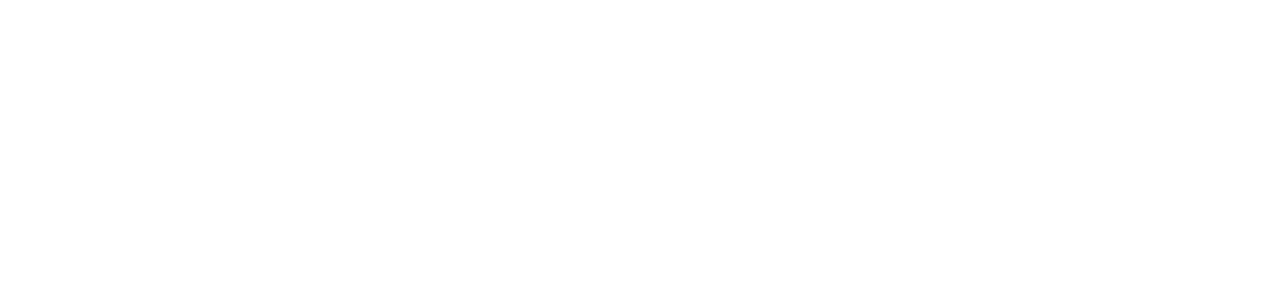
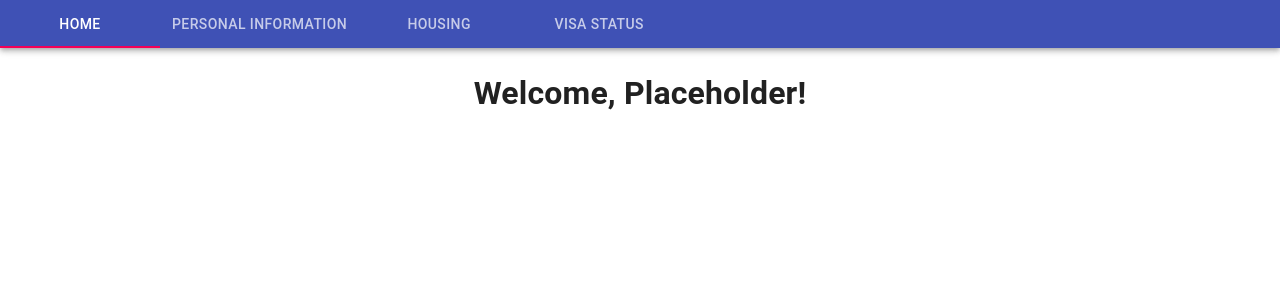
Before and after one commit to Staff-Management/Staff-Management, a React (Create React App) app in the folder frontend/: page /Home in a window 1280 px wide. Before the commit this address had no page. Shown: the top 300 px of the page. Built offline with nearby package versions, Linux system fonts and the light colour scheme.

Commit message:
Home Page implemented

```diff
--- a/frontend/package.json
+++ b/frontend/package.json
@@ -5,6 +5,7 @@
   "dependencies": {
     "@emotion/react": "^11.7.1",
     "@emotion/styled": "^11.6.0",
+    "@material-ui/core": "^4.12.3",
     "@mui/icons-material": "^5.2.5",
     "@mui/material": "^5.2.6",
     "@reduxjs/toolkit": "^1.7.1",
--- a/frontend/src/App.js
+++ b/frontend/src/App.js
@@ -10,6 +10,11 @@ import GuardedRoute from './guardedroute/GuardedRoute';
 import Onboarding from './features/onboarding/Onboarding';
 import SignUp from './features/signup/SignUp';
 import Login from './features/login/Login'
+import Navigation from './main/navigation/navigation'
+import Visa from './main/visa/visa'
+import PersonalInformation from './main/personal/personal'
+import Housing from './main/housing/housing'
+
 
 function App() {
   const dispatch = useDispatch();
@@ -24,7 +29,7 @@ function App() {
   return (
     <BrowserRouter>
       <Routes>
-        <Route path="/Login" element={<Login />}/>
+        {/* <Route path="/Login" element={<Login />}/>
         <Route
           path="/"
           element={
@@ -32,7 +37,11 @@ function App() {
             <SignUp />
           </GuardedRoute>
           }
-        />
+        /> */}
+        <Route path="/Home" element={<Navigation />}/>
+        <Route path="/Visa" element={<Visa />}/>
+        <Route path="/Personal" element={<PersonalInformation />}/>
+        <Route path="/Housing" element={<Housing />}/>
         {/* <Route
           path="/"
           element={<Onboarding />}
--- /dev/null
+++ b/frontend/src/main/home/home.jsx
@@ -0,0 +1,7 @@
+const Home = () => {
+    return (
+        <center><h1>Welcome, Placeholder!</h1></center>
+     );
+}
+
+export default Home;
--- /dev/null
+++ b/frontend/src/main/housing/housing.jsx
@@ -0,0 +1,7 @@
+const Housing = () => {
+    return (
+        <h2>Housing</h2>
+     );
+}
+
+export default Housing;
--- /dev/null
+++ b/frontend/src/main/navigation/navigation.jsx
@@ -0,0 +1,56 @@
+import React from 'react';
+import {Tabs, Tab, AppBar} from '@material-ui/core';
+import CssBaseline from '@mui/material/CssBaseline';
+import PersonalInformation from '../personal/personal';
+import Housing from '../housing/housing';
+import Visa from '../visa/visa';
+import Home from '../home/home'
+
+
+function Navigation(props) {
+    // const {match, history} = props;
+    // const { params } = match;
+    // const { page } = params;
+
+    const tabNameToIndex = {
+        0: 'Home',
+        1: 'PersonalInformation',
+        2: 'Housing',
+        3: 'Visa',
+    }
+
+    const indexToTabName = {
+        Home: 0,
+        PersonalInformation: 1,
+        Housing: 2,
+        Visa: 3,
+    }
+
+    const [seletedTab, setSelectedTab] = React.useState(0);
+
+    const handleChange = (event, newValue) => {
+        // history.push(`/${tabNameToIndex[newValue]}`)
+        setSelectedTab(newValue);
+    };
+
+    return (
+    <div>
+    <CssBaseline />
+    <AppBar position="static">
+        <Tabs value={seletedTab} onChange={handleChange}>
+            <Tab label="Home" />
+            <Tab label="Personal Information" />
+            <Tab label="Housing"  />
+            <Tab label="Visa Status"  />
+        </Tabs>
+    </AppBar>
+        {seletedTab === 0 && <Home/>}
+        {seletedTab === 1 && <PersonalInformation/>}
+        {seletedTab === 2 && <Housing/>}
+        {seletedTab === 3 && <Visa/>}
+
+    </div>
+    );
+}
+
+export default Navigation;
--- /dev/null
+++ b/frontend/src/main/personal/personal.jsx
@@ -0,0 +1,7 @@
+const PersonalInformation = () => {
+    return (
+        <h2>This will be the Personal Information page</h2>
+     );
+}
+
+export default PersonalInformation;
--- /dev/null
+++ b/frontend/src/main/visa/visa.jsx
@@ -0,0 +1,7 @@
+const Visa = () => {
+    return (
+        <h2>This will be the Visa page</h2>
+     );
+}
+
+export default Visa;
```
Also changed, not shown: 1 other file (tests, documents, lock files or other folders).
